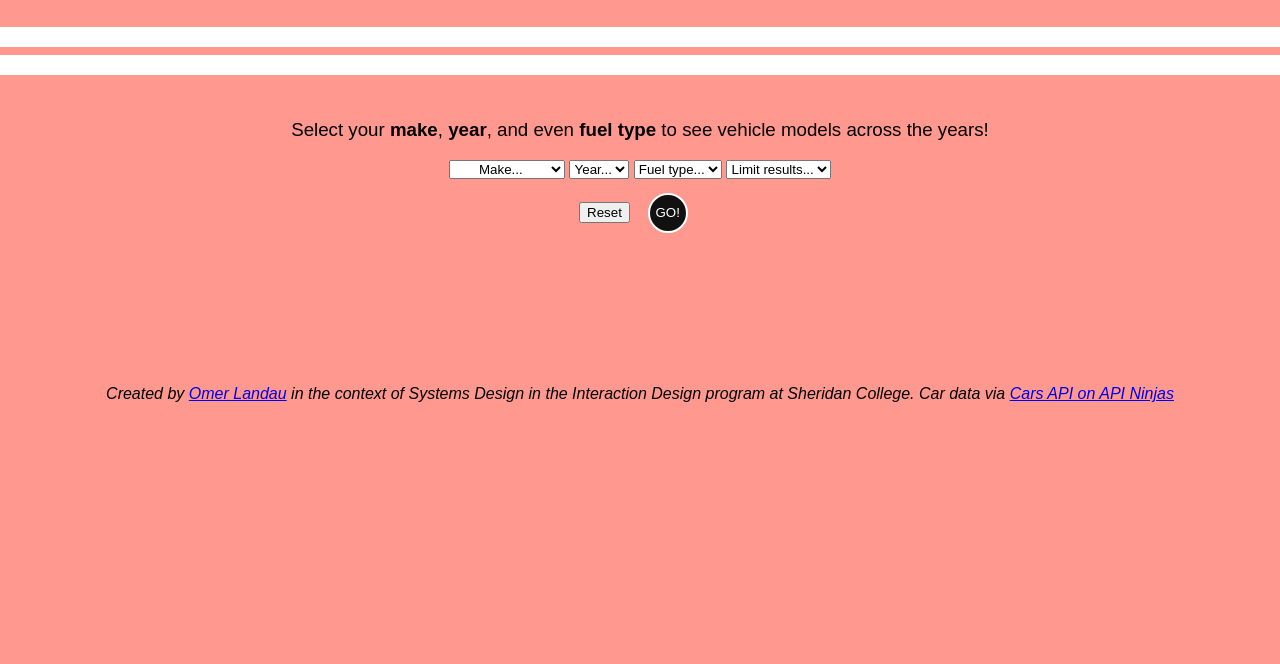
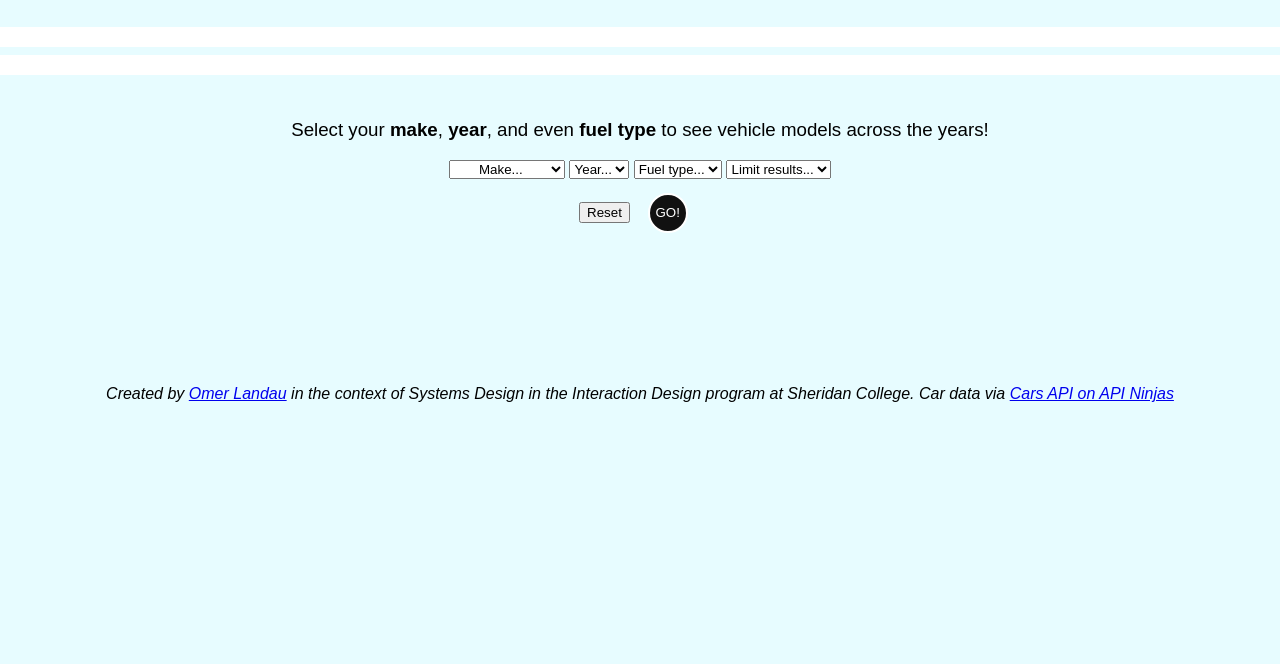
Before and after one commit to omerlan/cars-api-interface, a plain HTML site: page index.html in a window 1280 px wide. Shown: the part 136-800 px from the top of the page. Drawn offline with Linux system fonts and the light colour scheme.

Commit message:
Changing colour to blue

```diff
--- a/styles.css
+++ b/styles.css
@@ -33,7 +33,7 @@ body {
 }
 
 body {
-  background-color: #ff8c81e3;
+  background-color: #e5fcffe3;
 }
 
 form,
```
Also changed, not shown: index.html (+0 -1 lines), script.js (+16 -7 lines), 1 other file.
